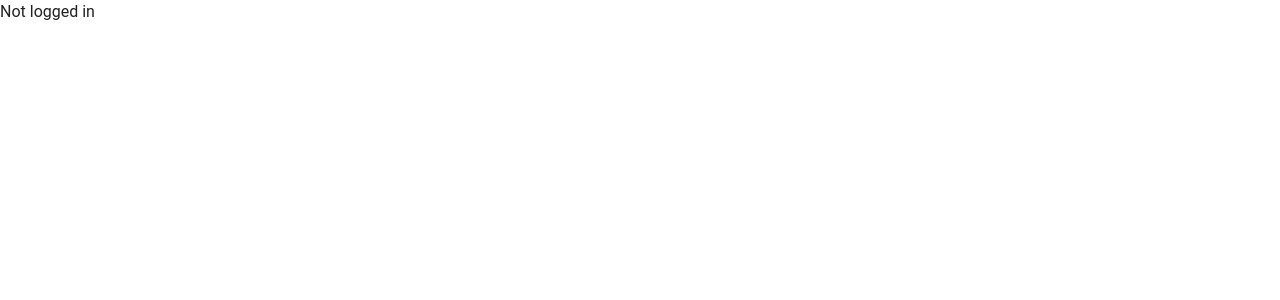
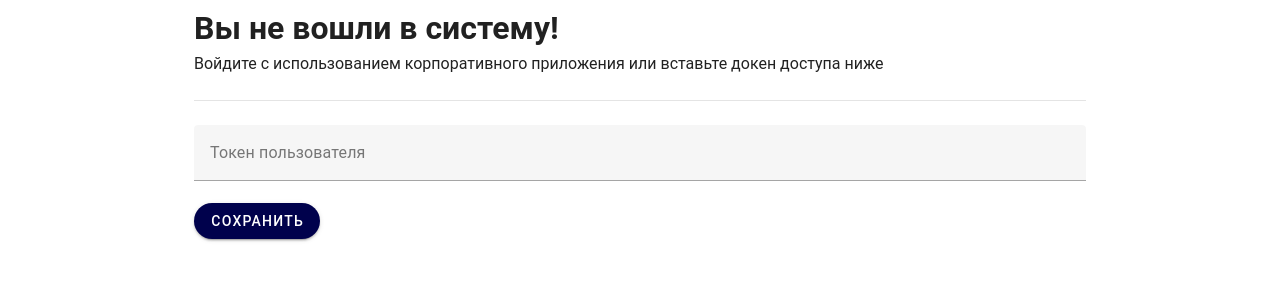
Before and after one commit to dyakovri/keystore, a Vue app in the folder frontend/: page /auth in a window 1280 px wide. Shown: the top 300 px of the page. Built offline with nearby package versions, Linux system fonts and the light colour scheme.

Commit message:
Auth fixes

```diff
--- a/frontend/src/router.ts
+++ b/frontend/src/router.ts
@@ -8,24 +8,24 @@ const routes: RouteRecordRaw[] = [
 	{
 		path: '/sec',
 		component: () => import('@/views/secret_list/_SecretListView.vue'),
-		meta: { isSecire: true },
+		meta: { isSecure: true },
 	},
 	{
 		path: '/sec/create',
 		component: () => import('@/views/secret_create/_SecretCreateView.vue'),
-		meta: { isSecire: true },
+		meta: { isSecure: true },
 	},
 	{
 		path: '/sec/:sec_id(\\d+)',
 		component: () => import('@/views/secret/_SecretView.vue'),
 		props: true,
-		meta: { isSecire: true },
+		meta: { isSecure: true },
 	},
 	{
 		path: '/sec/:sec_id(\\d+)/ver/:ver_id(\\d+)',
 		component: () => import('@/views/secret_version/_SecretVersionView.vue'),
 		props: true,
-		meta: { isSecire: true },
+		meta: { isSecure: true },
 	},
 	{
 		path: '/auth',
@@ -44,8 +44,6 @@ export const router = createRouter({
 });
 
 router.beforeEach(async to => {
-	console.log(to);
-
 	// Заменяем токен на новый из хэш-параметров
 	if (to.hash.startsWith('#token=')) {
 		localStorage.setItem('token', to.hash.substring(7));
@@ -53,7 +51,7 @@ router.beforeEach(async to => {
 	}
 
 	// Проверяем что есть токен в localStorage для секьюрных ручек
-	if (to.meta.isSecure && !localStorage.getItem('token')) {
+	if (to.meta.isSecure && (localStorage.getItem('token') || '') == '') {
 		return { path: '/auth' };
 	}
 });
--- a/frontend/src/views/auth/_AuthView.vue
+++ b/frontend/src/views/auth/_AuthView.vue
@@ -1,5 +1,39 @@
-<script setup lang="ts"></script>
+<script setup lang="ts">
+import { ref } from 'vue';
+import { useRouter } from 'vue-router';
+
+const router = useRouter();
+const token = ref('');
+
+const save = () => {
+	console.log(token.value);
+
+	localStorage.setItem('token', token.value);
+	router.push('/sec');
+};
+</script>
 
 <template>
-	<div>Not logged in</div>
+	<v-container>
+		<v-row>
+			<h1>Вы не вошли в систему!</h1>
+		</v-row>
+		<v-row>
+			<p>Войдите с использованием корпоративного приложения или вставьте докен доступа ниже</p>
+		</v-row>
+		<v-row>
+			<v-divider class="my-6"></v-divider>
+		</v-row>
+		<v-row>
+			<v-text-field
+				v-model="token"
+				label="Токен пользователя"
+				type="input"
+				hint="Введите токен вашего пользователя для доступа в систему"
+			></v-text-field>
+		</v-row>
+		<v-row>
+			<v-btn @click="save()">Сохранить</v-btn>
+		</v-row>
+	</v-container>
 </template>
```
